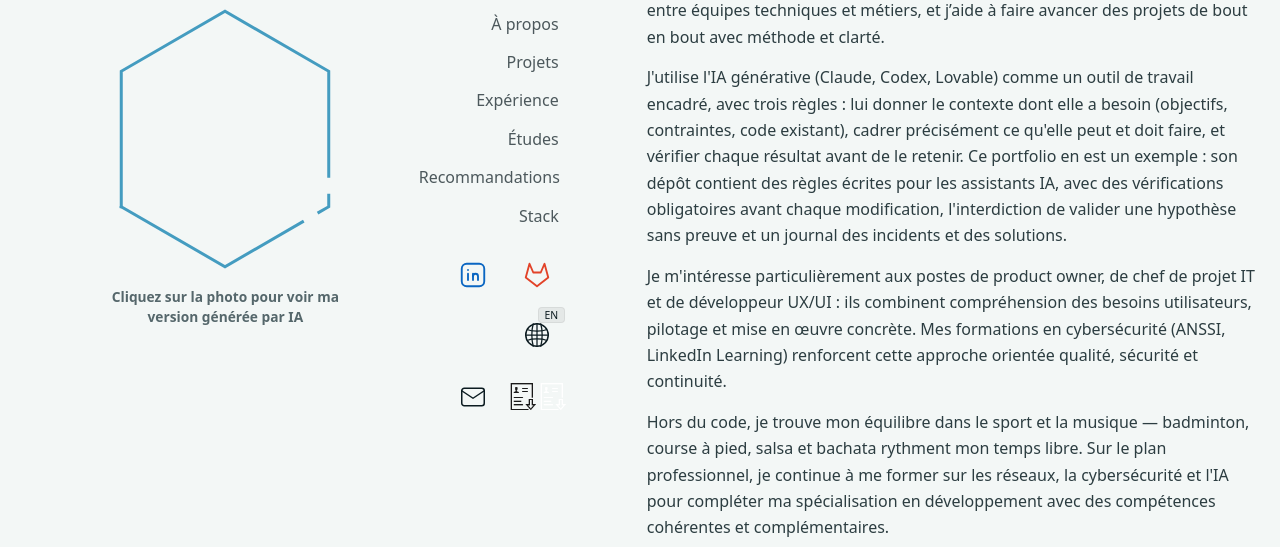
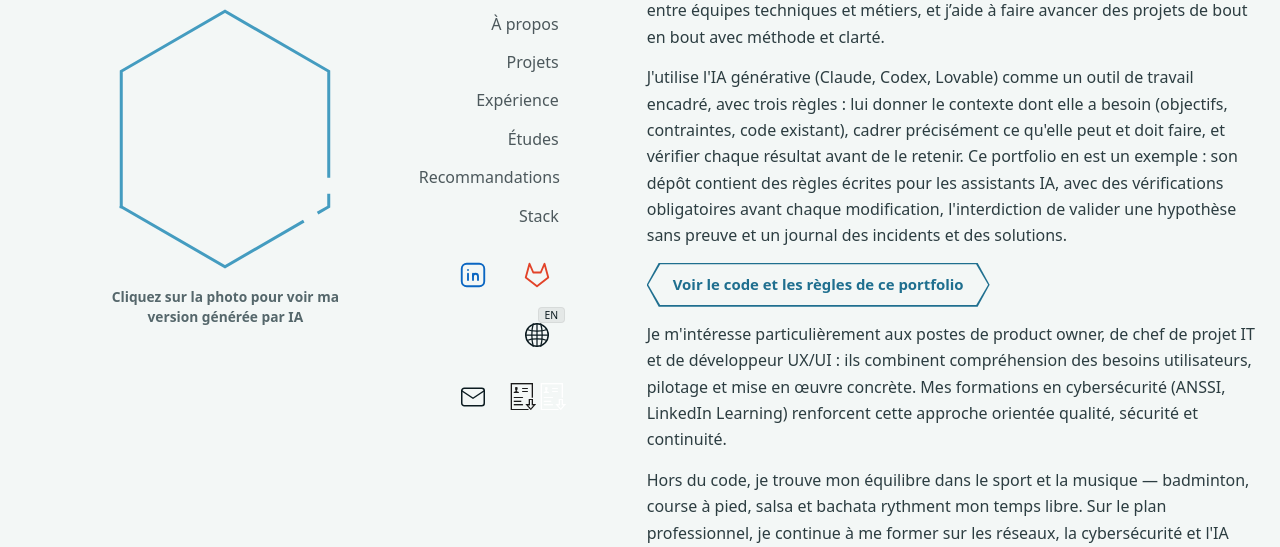
Before and after one commit to JeremyEscassut/portfolio, a Laravel app: page / in a window 1280 px wide. Shown: the part 271-818 px from the top of the page. Run offline with Laravel 12, Linux system fonts and the light colour scheme; style sheets or scripts are compiled from the project's sources; some web fonts are replaced.

Commit message:
docs: README de présentation et lien vers le dépôt public
- README réécrit pour les visiteurs du dépôt : le site, le cadre de travail
  avec l'IA, la stack, le lancement local, la sécurité et les droits.
- Lien « Voir le code et les règles de ce portfolio » sous le paragraphe IA
  (FR/EN), avec test.

Co-Authored-By: Claude Opus 5.5 <noreply@anthropic.com>

```diff
--- a/resources/lang/en.json
+++ b/resources/lang/en.json
@@ -24,6 +24,7 @@
   "about.p1": "After several years in translation and IT project management, I naturally moved into development — a field I've always been passionate about. There I find the same rigor, attention to detail, and the satisfaction of turning an idea into a concrete, useful solution.",
   "about.p2": "Over the course of my journey, I have adopted an approach that is both technical and business-focused: I design solutions with a strong product mindset, I help technical and business teams collaborate effectively, and I support projects from idea to delivery with method and clarity.",
   "about.ai": "I use generative AI (Claude, Codex, Lovable) as a supervised work tool, with three rules: give it the context it needs (goals, constraints, existing code), frame precisely what it can and should do, and check every result before keeping it. This portfolio is an example: its repository contains written rules for AI assistants, with mandatory checks before each change, a ban on confirming an assumption without evidence, and a log of incidents and solutions.",
+  "about.ai_code_link": "See this portfolio's code and rules",
   "about.p3": "I am particularly interested in product owner, IT project manager and UX/UI developer roles: they combine understanding user needs, steering delivery and hands-on execution. My training in cybersecurity (ANSSI, LinkedIn Learning) reinforces this approach centred on quality, security and continuity.",
   "about.p4": "Outside of coding, I find balance in sport and music — badminton, running, salsa and bachata punctuate my free time. Professionally, I continue to train in networking, cybersecurity and AI to complement my development specialisation with coherent, complementary skills.",
 
--- a/resources/lang/fr.json
+++ b/resources/lang/fr.json
@@ -24,6 +24,7 @@
   "about.p1": "Après plusieurs années dans la traduction et la gestion de projets IT, je me suis naturellement tourné vers le développement, un domaine qui m'a toujours passionné. J’y retrouve la même rigueur, le goût du détail et la satisfaction de transformer une idée en une solution concrète et utile.",
   "about.p2": "Au fil de mon parcours, j'ai adopté une approche à la fois technique et métier : je conçois des solutions avec une vraie sensibilité produit, je facilite la collaboration entre équipes techniques et métiers, et j’aide à faire avancer des projets de bout en bout avec méthode et clarté.",
   "about.ai": "J'utilise l'IA générative (Claude, Codex, Lovable) comme un outil de travail encadré, avec trois règles : lui donner le contexte dont elle a besoin (objectifs, contraintes, code existant), cadrer précisément ce qu'elle peut et doit faire, et vérifier chaque résultat avant de le retenir. Ce portfolio en est un exemple : son dépôt contient des règles écrites pour les assistants IA, avec des vérifications obligatoires avant chaque modification, l'interdiction de valider une hypothèse sans preuve et un journal des incidents et des solutions.",
+  "about.ai_code_link": "Voir le code et les règles de ce portfolio",
   "about.p3": "Je m'intéresse particulièrement aux postes de product owner, de chef de projet IT et de développeur UX/UI : ils combinent compréhension des besoins utilisateurs, pilotage et mise en œuvre concrète. Mes formations en cybersécurité (ANSSI, LinkedIn Learning) renforcent cette approche orientée qualité, sécurité et continuité.",
   "about.p4": "Hors du code, je trouve mon équilibre dans le sport et la musique — badminton, course à pied, salsa et bachata rythment mon temps libre. Sur le plan professionnel, je continue à me former sur les réseaux, la cybersécurité et l'IA pour compléter ma spécialisation en développement avec des compétences cohérentes et complémentaires.",
 
--- a/resources/views/home.blade.php
+++ b/resources/views/home.blade.php
@@ -161,6 +161,12 @@ $icon = function (string $name): string {
 				<p>{{ __('about.p1') }}</p>
 				<p>{{ __('about.p2') }}</p>
 				<p>{{ __('about.ai') }}</p>
+				{{-- Public repository: the code and the AI working rules described above --}}
+				<p class="about-code-link">
+					<a href="https://github.com/JeremyEscassut/portfolio" target="_blank" rel="noopener noreferrer" class="pf-btn pf-btn--secondary project-link">
+						<span>{{ __('about.ai_code_link') }}</span>
+					</a>
+				</p>
 				<p>{{ __('about.p3') }}</p>
 				<p>{{ __('about.p4') }}</p>
 			</div>
```
Also changed, not shown: tests/Feature/HomePageContentTest.php (+10 -0 lines), CHANGELOG.md, README.md.
